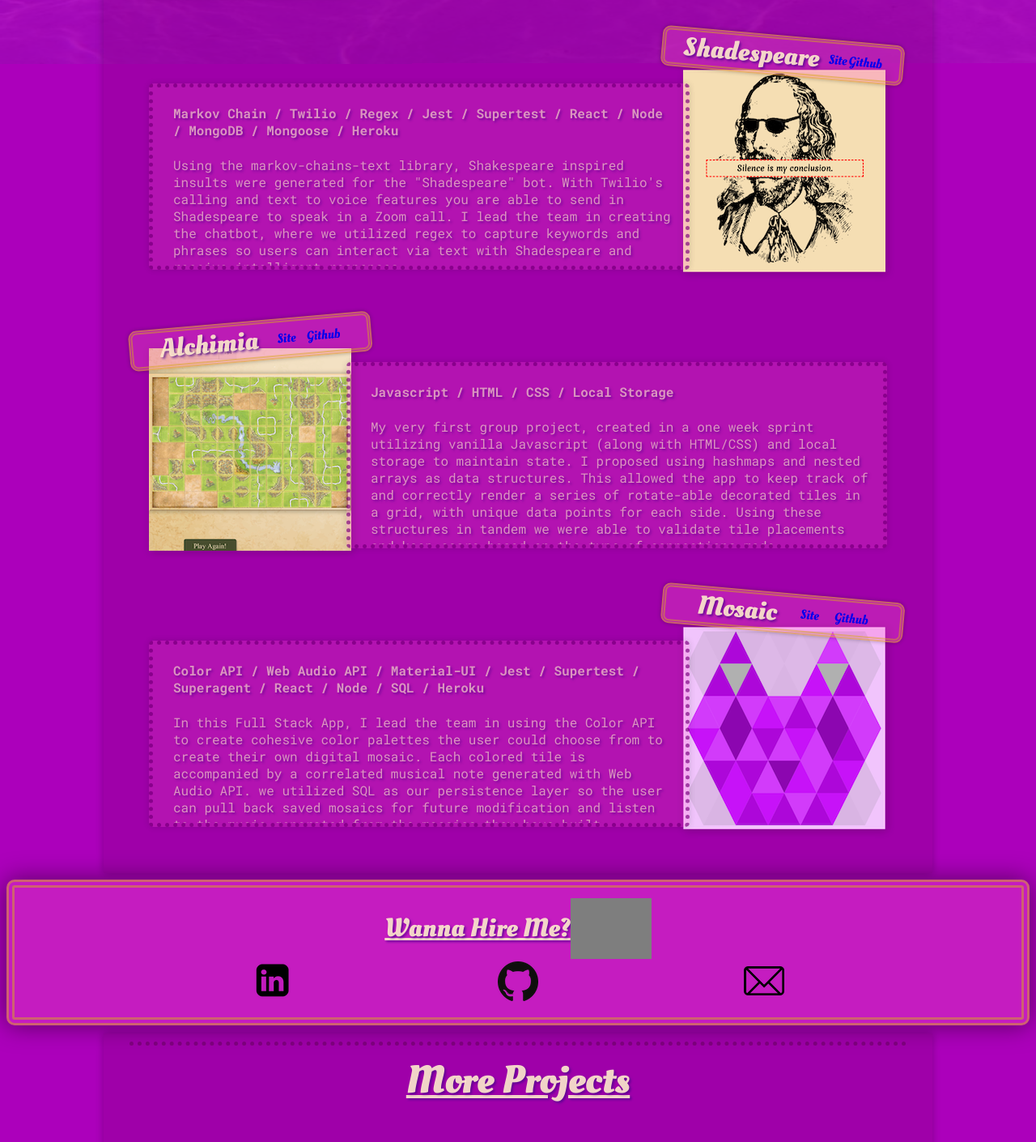
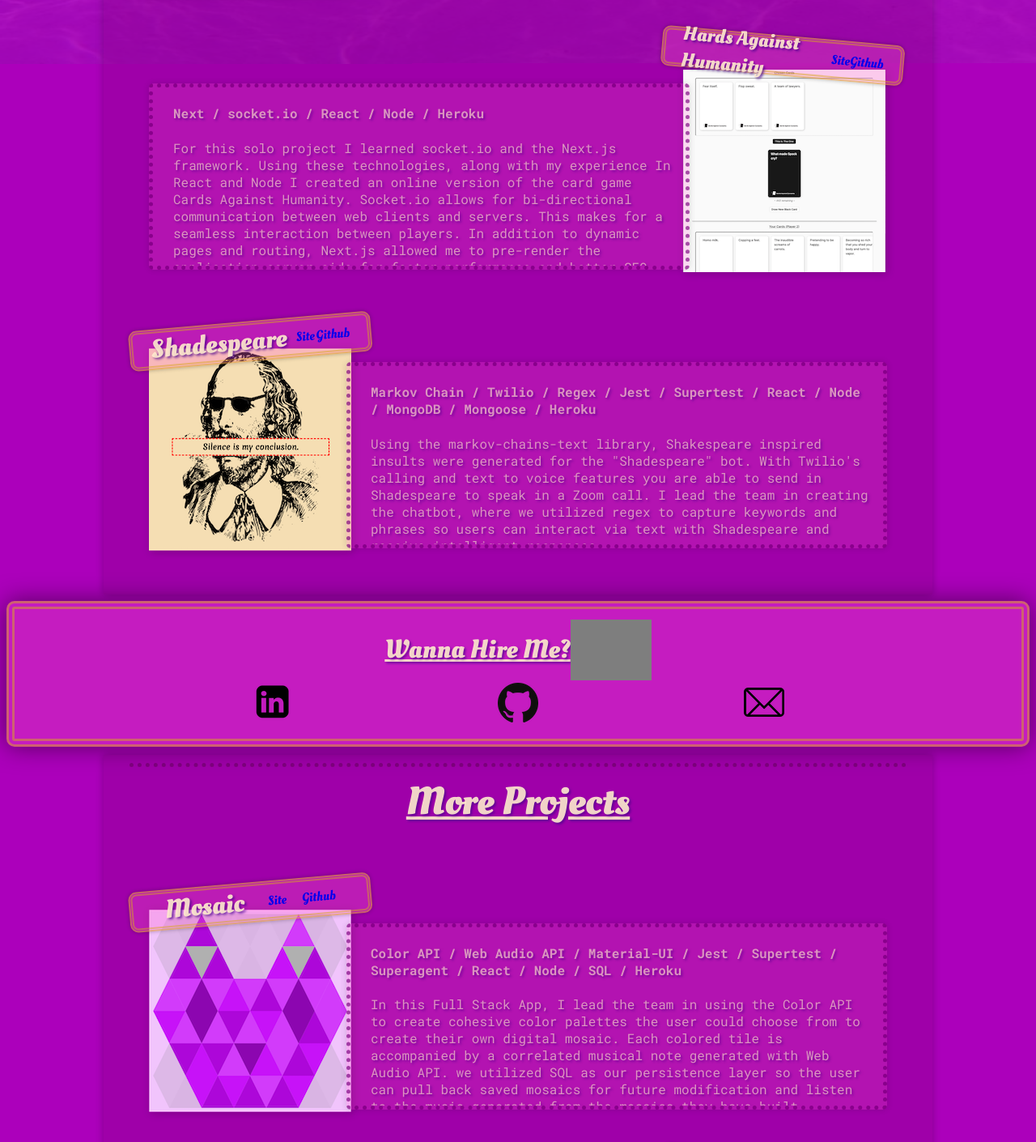
Before and after one commit to SeHarlan/Portfolio, a React (Create React App) app: page /projects in a window 1280 px wide. Shown: the part 720-2130 px from the top of the page at 81% size. Built offline with nearby package versions, Linux system fonts and the light colour scheme; grey boxes are pictures that could not be loaded.

Commit message:
hac added

```diff
--- a/src/components/HighlightedProjects.tsx
+++ b/src/components/HighlightedProjects.tsx
@@ -2,14 +2,15 @@ import React, { Component } from 'react'
 import ProjectCard from './ProjectCard'
 import goingViral from '../assets/going-viral.png'
 import shadespeare from '../assets/shadespeare.png'
-import alchimia from '../assets/alchimia.png'
-import mosaic from '../assets/mosaic.png'
+import hac from '../assets/hac.png'
+
+
 
 export default class HighlightedProjects extends Component {
   render() {
     return <div className="highlighted-projects">
       <header>
-        <h1>Highlighted Projects</h1>
+        <h1>Projects</h1>
         <img src="/images/gameboy.gif" alt="gameboy" />
       </header>
       <h5>~ Sites hosted with Heroku may take a moment to wake up ~</h5>
@@ -21,9 +22,16 @@ export default class HighlightedProjects extends Component {
         tech="D3 / Material-UI / Jest / Supertest / Redux / React / Node / MongoDB / Mongoose / Heroku / Netlify"
         body={`In a ten day sprint my team and I learned D3 from scratch and fused that with our knowledge of React, Redux and MongoDB to create "Going Viral, Pandemic-Related Mobility Metrics". Our data sources included Global Mobility Reports from Google and Global COVID Case data sourced from Bing. My personal focus was munging geoJSON with the Global Mobility Reports and utilizing D3 alongside React to create the interactive choropleth globe. I also guided the architecture of our global state and contributed to the comparison line graphs for mobility metrics between different countries and subregions, and the stacked bar chart for viewing total and daily COVID case numbers.`}
       />
+      <ProjectCard title="Hards Against Humanity"
+        right={true}
+        site="https://hards-against-cumanity.herokuapp.com/"
+        github="https://github.com/SeHarlan/hards-against-cumanity"
+        image={hac}
+        tech="Next / socket.io / React / Node / Heroku"
+        body={`For this solo project I learned socket.io and the Next.js framework. Using these technologies, along with my experience In React and Node I created an online version of the card game Cards Against Humanity. Socket.io allows for bi-directional communication between web clients and servers. This makes for a seamless interaction between players. In addition to dynamic pages and routing, Next.js allowed me to pre-render the application server-side for faster performance and better SEO.`}
+      />
 
       <ProjectCard title="Shadespeare"
-      right={true}
         site="https://shadespeare-insults.herokuapp.com"
         github="https://github.com/Shakespeare-Insult-Bot"
         image={shadespeare}
@@ -31,22 +39,9 @@ export default class HighlightedProjects extends Component {
         body={`Using the markov-chains-text library, Shakespeare inspired insults were generated for the "Shadespeare" bot. With Twilio's calling and text to voice features you are able to send in Shadespeare to speak in a Zoom call. I lead the team in creating the chatbot, where we utilized regex to capture keywords and phrases so users can interact via text with Shadespeare and receive intelligent responses.`}
       />
 
-      <ProjectCard title="Alchimia"
-      site="https://alchimia-by-the-meeps.github.io/alchimia/"
-      github="https://github.com/Alchimia-by-the-meeps/alchimia"
-      image={alchimia}
-      tech="Javascript / HTML / CSS / Local Storage"
-      body="My very first group project, created in a one week sprint utilizing vanilla Javascript (along with HTML/CSS) and local storage to maintain state. I proposed using hashmaps and nested arrays as data structures. This allowed the app to keep track of and correctly render a series of rotate-able decorated tiles in a grid, with unique data points for each side. Using these structures in tandem we were able to validate tile placements and keep score based on the type of connections made."
-      />
 
-      <ProjectCard title="Mosaic"
-      right={true}
-      site="https://the-mosaic.herokuapp.com/"
-      github="https://github.com/mosaic-api"
-      image={mosaic}
-      tech="Color API / Web Audio API / Material-UI / Jest / Supertest / Superagent / React / Node / SQL / Heroku"
-      body="In this Full Stack App, I lead the team in using the Color API to create cohesive color palettes the user could choose from to create their own digital mosaic. Each colored tile is accompanied by a correlated musical note generated with Web Audio API. we utilized SQL as our persistence layer so the user can pull back saved mosaics for future modification and listen to the music generated from the mosaics they have built."
-      />
+
+
     </div>
   }
 }
--- a/src/components/Projects.tsx
+++ b/src/components/Projects.tsx
@@ -5,6 +5,8 @@ import ContactCard from './ContactCard'
 import ProjectCard from './ProjectCard'
 import waterBg from '../assets/water-bg.jpg'
 import resty from '../assets/RESTy.png'
+import mosaic from '../assets/mosaic.png'
+import alchimia from '../assets/alchimia.png'
 
 export default class Projects extends Component {
   render() {
@@ -19,12 +21,28 @@ export default class Projects extends Component {
           <header >
             <h1 className="more-projects">More Projects</h1>
           </header>
+          <ProjectCard title="Mosaic"
+            site="https://the-mosaic.herokuapp.com/"
+            github="https://github.com/mosaic-api"
+            image={mosaic}
+            tech="Color API / Web Audio API / Material-UI / Jest / Supertest / Superagent / React / Node / SQL / Heroku"
+            body="In this Full Stack App, I lead the team in using the Color API to create cohesive color palettes the user could choose from to create their own digital mosaic. Each colored tile is accompanied by a correlated musical note generated with Web Audio API. we utilized SQL as our persistence layer so the user can pull back saved mosaics for future modification and listen to the music generated from the mosaics they have built."
+          />
+          <ProjectCard title="Alchimia"
+            right={true}
+            site="https://alchimia-by-the-meeps.github.io/alchimia/"
+            github="https://github.com/Alchimia-by-the-meeps/alchimia"
+            image={alchimia}
+            tech="Javascript / HTML / CSS / Local Storage"
+            body="My very first group project, created in a one week sprint utilizing vanilla Javascript (along with HTML/CSS) and local storage to maintain state. I proposed using hashmaps and nested arrays as data structures. This allowed the app to keep track of and correctly render a series of rotate-able decorated tiles in a grid, with unique data points for each side. Using these structures in tandem we were able to validate tile placements and keep score based on the type of connections made."
+          />
           <ProjectCard title="REST Client"
             image={resty}
             github="https://github.com/SeHarlan/resty-provider"
             tech="React / PostCSS"
             body="REST Client (Postman clone), built in a solo two day sprint."
           />
+
           <ProjectCard title="Data Structures..."
             right={true}
             github="https://github.com/SeHarlan/data-structures-and-algorithms"
```
Also changed, not shown: src/assets/hac.png (added). Lines whose indentation alone changed are shown as unchanged.
